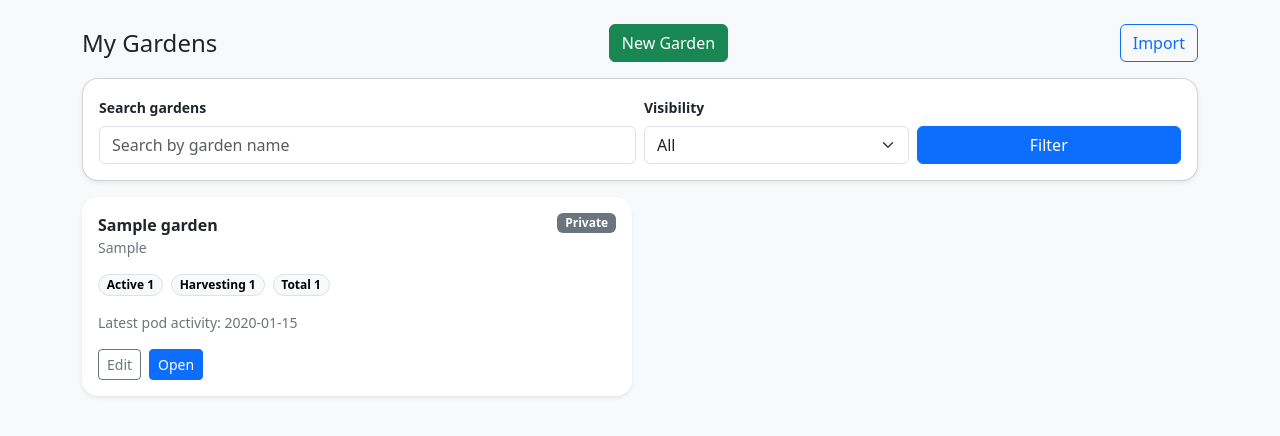
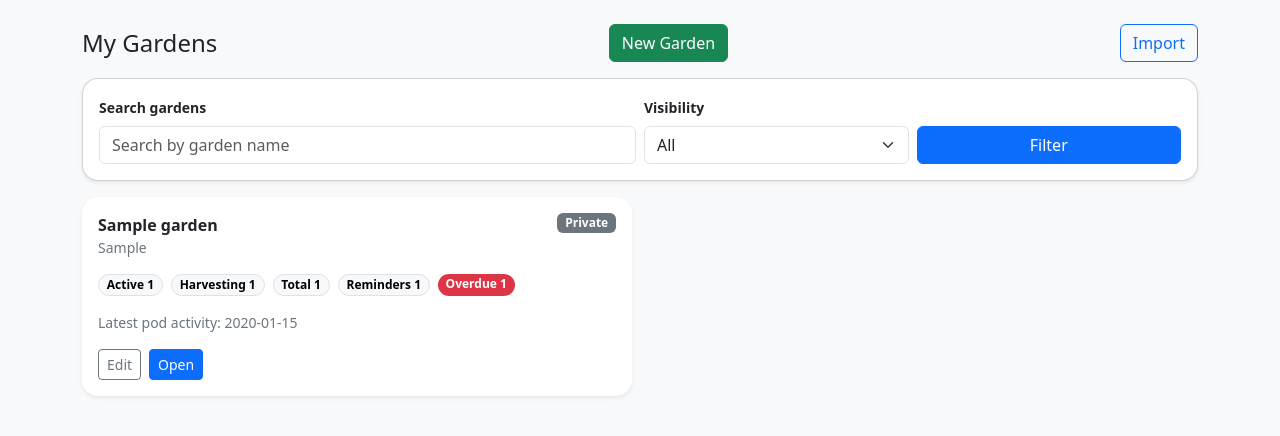
Before and after one commit to drakeg/smartgarden, a Django app: template templates/gardens/garden_list.html in a window 1280 px wide. Shown: the part 56-492 px from the top of the page. Run offline with Django 5.2, Linux system fonts and the light colour scheme; the template is opened without the code that fills it: most values are stand-ins (such as "Sample title", 1, 10 or a date in 2020); some libraries are stand-ins or nearby versions.

Commit message:
Show reminder counts on My Gardens

```diff
--- a/templates/gardens/garden_list.html
+++ b/templates/gardens/garden_list.html
@@ -90,6 +90,14 @@
               <span class="badge rounded-pill text-bg-light border">
                 Total <strong>{{ summary.total_count }}</strong>
               </span>
+              <span class="badge rounded-pill text-bg-light border">
+                Reminders <strong>{{ summary.reminder_open_count }}</strong>
+              </span>
+              {% if summary.reminder_overdue_count %}
+                <span class="badge rounded-pill text-bg-danger">
+                  Overdue <strong>{{ summary.reminder_overdue_count }}</strong>
+                </span>
+              {% endif %}
             </div>
 
             <div class="muted small mb-3">
```
